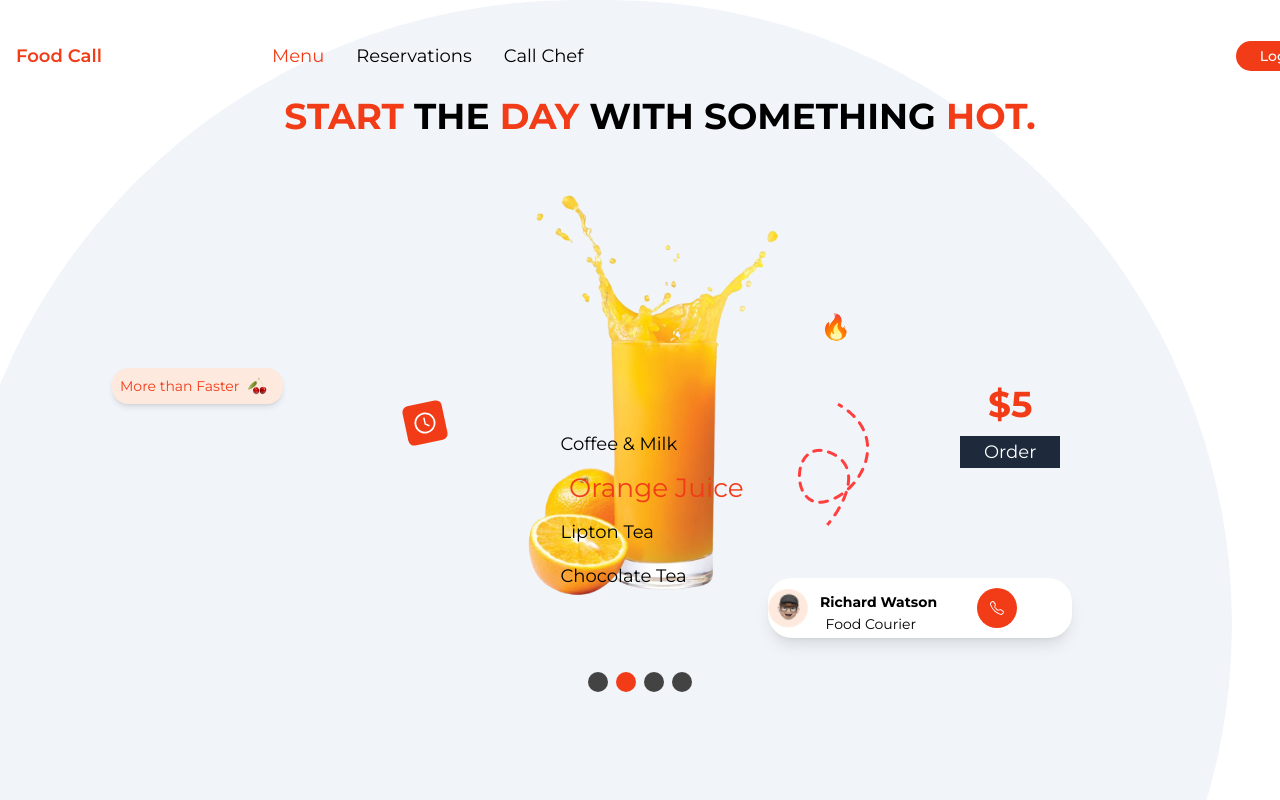
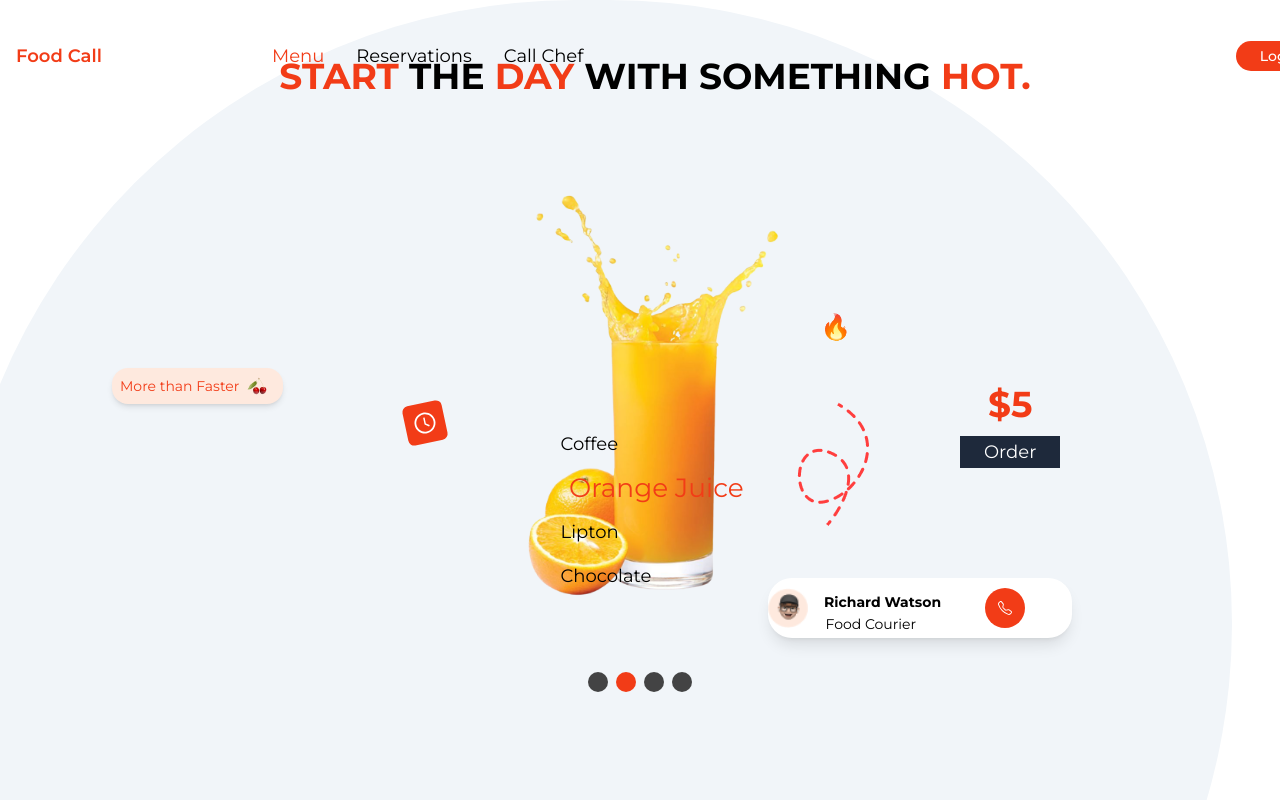
Before and after one commit to K-Josh/foodApp, a React (Vite) app: page / in a window 1280 px wide. Built offline with nearby package versions, Linux system fonts and the light colour scheme; some icons are missing.

Commit message:
first commit

```diff
--- a/src/components/Carousel.jsx
+++ b/src/components/Carousel.jsx
@@ -38,7 +38,7 @@ const Carousel = () => {
        <div
          className={`flex flex-col justify- transition-all ease-in duration-700 items-center ${open ? 'mt-[0rem] lg:mt-0' : '-mt-[18rem] lg:mt-0' } `}>
   {/* heading */}
-         <div className="uppercase absolute left-[20px] w-44 lg:w-full font-bold lg:py-6 lg:text-center lg:text-4xl -mt-10">
+         <div className="uppercase absolute left-[15px] w-44 lg:w-full font-bold lg:py-6 lg:text-center lg:text-4xl -mt-[5rem] ">
           <h2><span className="text-primary">Start</span> the <span className="text-primary">day</span> with something <span className="text-primary">hot.</span></h2>
          </div>
     {/* image text buttons*/}
@@ -59,7 +59,7 @@ const Carousel = () => {
                 <button className="bg-white font-bold flex items-center lg:w-[19rem] h-[3.8rem] text-sm rounded-3xl whitespace-nowrap hover:shadow-xl shadow-lg">
       {/* emoji */}
                 <div className=""><img src={emoji} alt="" className="w-10 h-10"/></div>
-                <span className="mb-3 mx-3"> Richard Watson </span>
+                <span className="mb-3 mx-4"> Richard Watson </span>
                   {/* text */}
                <span className="mt-8 absolute left-[3.6rem]  font-light text-sm">Food Courier</span>
                <div className="bg-primary w-10 h-10 mx-7 rounded-full flex items-center justify-center "><BsTelephone className="text-white"/></div>
@@ -79,13 +79,13 @@ const Carousel = () => {
           </div>
         </div>
  {/* payment */}
-        <div className="flex flex-col items-center space-y-3 absolute lg:left-[60rem] lg:top-[24rem] left-[2rem] top-[19rem] ">
+        <div className={`flex flex-col items-center space-y-3 absolute lg:left-[60rem] lg:top-[24rem] left-[1rem] top-[13rem]  ${open ? 'mt-[18rem] lg:mt-0' : '-mt-12rem] lg:mt-0' } transition-all ease-in duration-700`} >
             <span className="text-primary font-bold lg:text-4xl">$5</span>
            <button type="" className="bg-slate-800 px-6 text-white hover:bg-primary">Order</button>
         </div>
 
       <div className="flex flex-col items-center mt-[5rem] lg:mt-[] lg:space-y-3 space-y-0">
-        <div className="lg:mt-[7rem] mx-[6rem] -mt-12 lg:left-[1rem] absolute right-[9rem] ">
+        <div className="lg:mt-[7rem] mx-[6rem] -mt-32 lg:left-[1rem] lg:absolute ">
           <button className="bg-secondary flex items-center text-primary p-2 text-sm rounded-2xl whitespace-nowrap hover:shadow-lg shadow-md">More than Faster <span className="px-2"><img src={fruit} alt=""/></span></button>
         </div>
   {/* texts */}
@@ -94,7 +94,7 @@ const Carousel = () => {
              {tea.map((menu, index)=>{
              return (
               <div key={index}
-                className={`${index === current ? 'scale-110 lg:text-2xl text-sm text-primary lg:translate-x-4' : '' } text-md whitespace-nowrap`}
+                className={`${index === current ? 'scale-110 lg:text-2xl text-sm text-primary lg:translate-x-4' : '' } whitespace-nowrap`}
               >
                <li id="line" className="text-md">{menu.text}</li>
               </div>
@@ -105,7 +105,7 @@ const Carousel = () => {
       </div>
 
     {/* circles */}
-    <div className="flex space-x-2 lg:top-[42rem] top-[40rem] carousel-pagination">
+    <div className="flex space-x-2 lg:top-[42rem] top-[32rem] carousel-pagination">
      {tea.map((_, index) =>{
        return (
         <div key={index}
--- a/src/components/items.jsx
+++ b/src/components/items.jsx
@@ -4,8 +4,8 @@ import image3 from "../images/Hot_Tea.png"
 import image4 from "../images/chocolate_Tea.png"
 
 export const tea = [
-    {src: image1, text:"Coffee & Milk"},
+    {src: image1, text:"Coffee"},
     {src:image2, text:"Orange Juice"},
-    {src:image3, text:"Lipton Tea"},
-    {src:image4, text:"Chocolate Tea"},
+    {src:image3, text:"Lipton"},
+    {src:image4, text:"Chocolate"},
 ]
```
